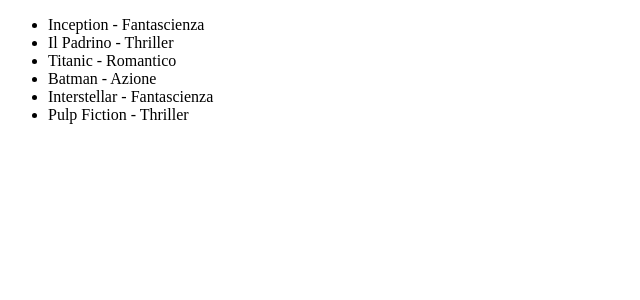
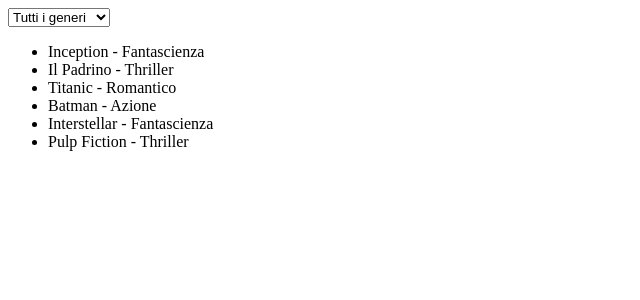
Before and after one commit to dannyarena/react-movie-filter, a React (Vite) app: page / in a window 1280 px wide. Shown: the top 300 px of the page, without its empty margins (0-640 px from the left). Built offline with nearby package versions, Linux system fonts and the light colour scheme.

Commit message:
add useEffect to filter specific movie genre

```diff
--- a/src/App.jsx
+++ b/src/App.jsx
@@ -1,4 +1,4 @@
-import { useState } from 'react'
+import { useState, useEffect } from 'react'
 import './App.css'
 
 function App() {
@@ -11,8 +11,28 @@
   { title: 'Pulp Fiction', genre: 'Thriller' },
   ]);
 
+  const [genereSelezionato, setGenereSelezionato] = useState("");
+  const [filmFiltrati, setFilmFiltrati] = useState(film);
+  useEffect(() => {
+    if(genereSelezionato === "") {
+      setFilmFiltrati(film);
+    } else {
+      const filmFiltratiPerGenere = film.filter((movie) => movie.genre === genereSelezionato);
+      setFilmFiltrati(filmFiltratiPerGenere);
+    }
+  }, [genereSelezionato, film]);
+
   return (
+      // select che salva il valore su setGenereSelezionato
    <div>
+    <select onChange={(e) => setGenereSelezionato(e.target.value)}>
+      <option value="">Tutti i generi</option>
+      <option value="Fantascienza">Fantascienza</option>
+      <option value="Thriller">Thriller</option>
+      <option value="Romantico">Romantico</option>
+      <option value="Azione">Azione</option>
+    </select>
+
     <ul>
       {film.map((movie,index) => (
         <li key={index}>{movie.title} - {movie.genre}</li>
```
